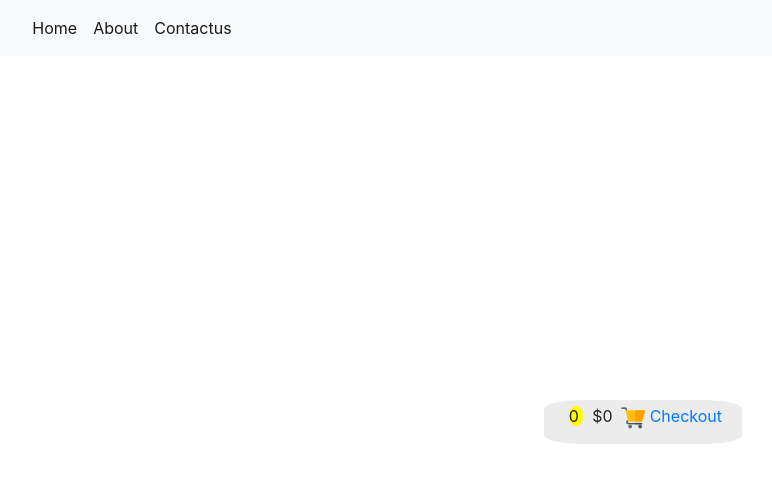
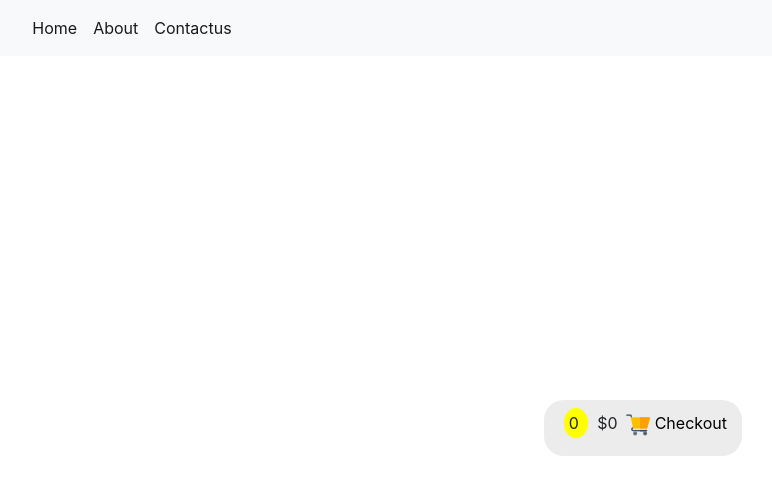
Before and after one commit to EslamMohamed74/ecommerce-website, a plain HTML site: page index.html in a window 1280 px wide. Shown: the whole page, without its empty margins (508-1280 px from the left). Drawn offline with Linux system fonts and the light colour scheme; no server answers.

Commit message:
Edit Cart Div

```diff
--- a/index.html
+++ b/index.html
@@ -43,17 +43,15 @@
         </div>
 
       </div>
-      <div style="background-color:rgb(236, 236, 236); position:fixed; top: 50%; border-radius: 20%; right: 30px; ">
-        <span style="padding: 20px; justify-content: space-around;">
-          <span style=" background-color: yellow; border-radius: 50%; margin: 5px;">
+      <div style="background-color:rgb(236, 236, 236); position:fixed; top: 50%; border-radius: 20px; right: 30px;padding: 7px 15px 5px 15px; ">
+        <span style=" justify-content: space-around;">
+          <span style=" background-color: yellow; border-radius: 50%; margin: 5px; padding: 5px;">
             <p class="d-inline-block " id="productsNum"></p>
           </span>
           <span>
             <p class="d-inline-block m-1" id="productsPrice"></p>
           </span>
-
-          <img src="shopping-cart.png" alt="">
-          <a href="checkout.html">Checkout</a>
+          <a href="checkout.html" style="color: black;"> <img src="shopping-cart.png" alt="shopping-cart"> Checkout</a>
         </span>
       </div>
 
```
